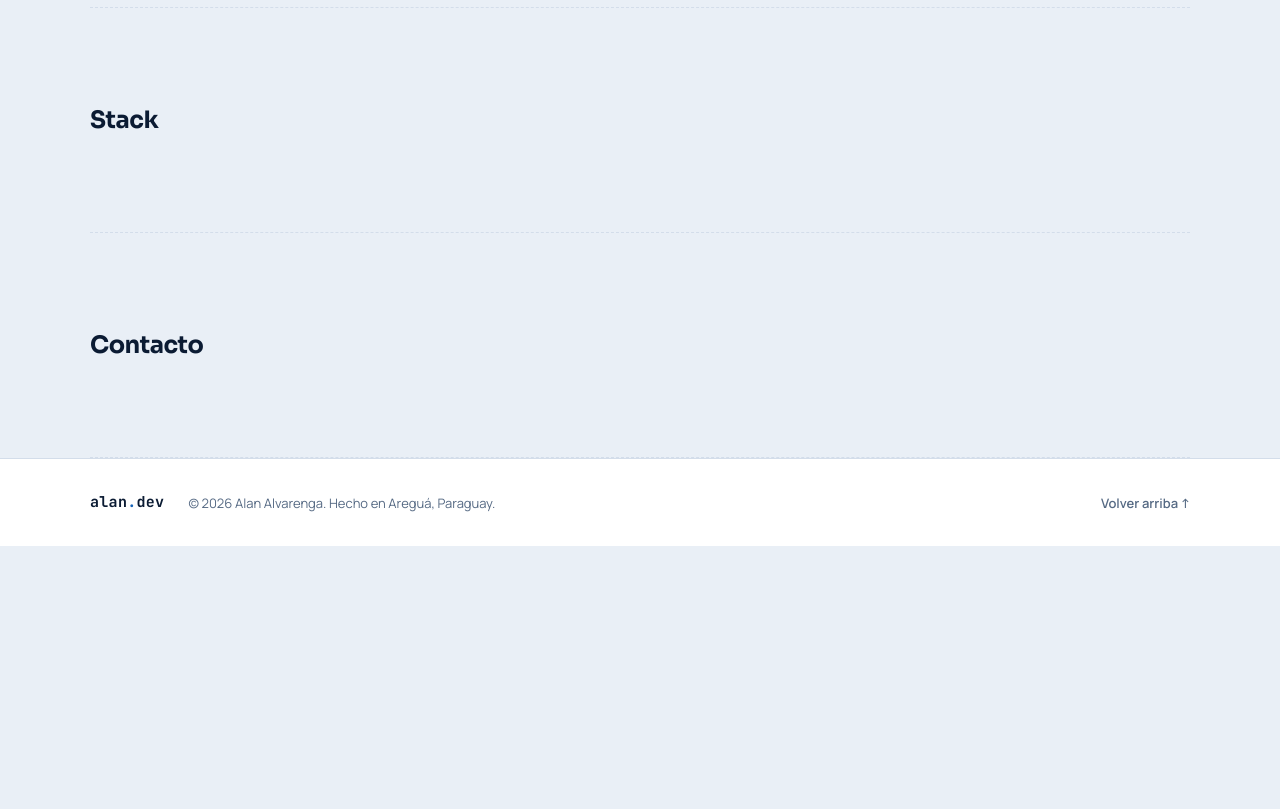
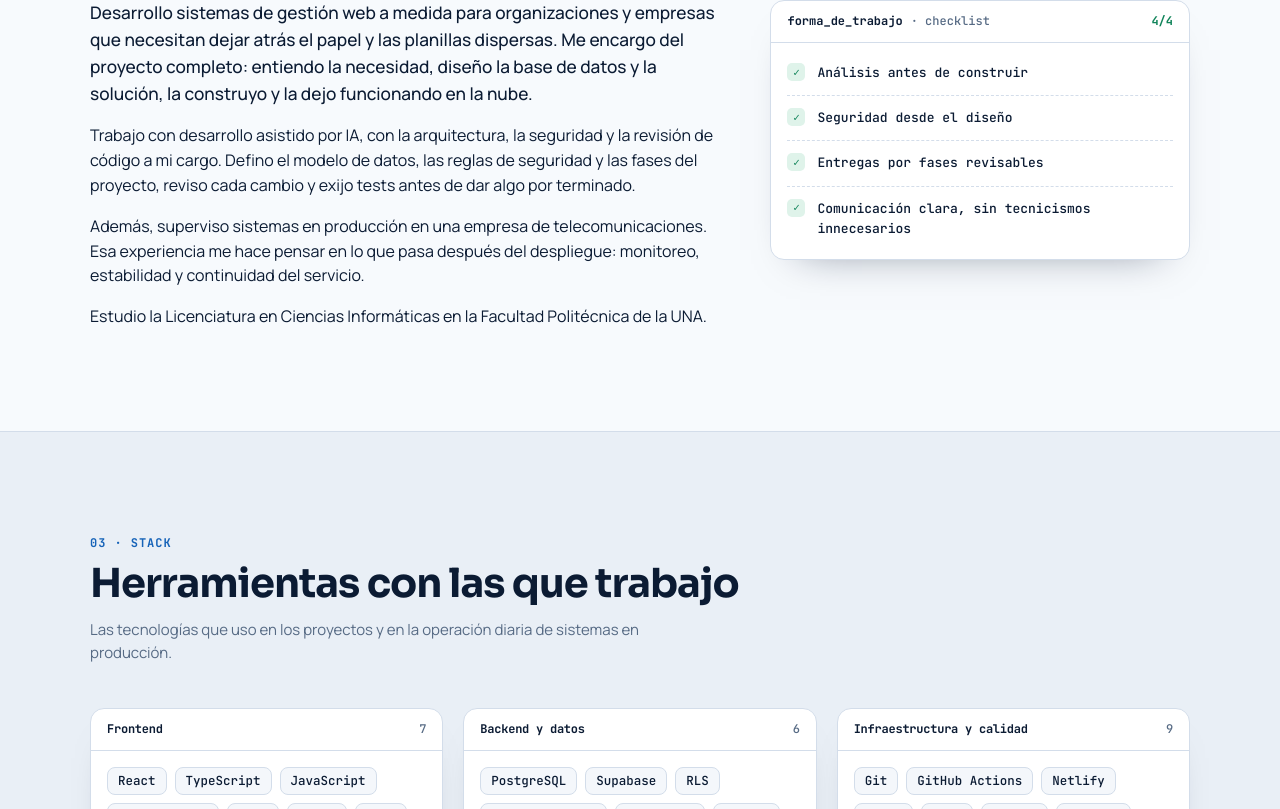
Before and after one commit to Ing-Alan/portafolios-web-alan, a React (Vite) app: page / in a window 1280 px wide. Shown: the part 1671-2480 px from the top of the page. Before the commit the page ends 2217 px from the top, so only its background shows below. Built offline with nearby package versions, Linux system fonts and the light colour scheme.

Commit message:
feat: secciones Sobre mí, Stack, Experiencia y Certificaciones

```diff
--- a/src/pages/Home.tsx
+++ b/src/pages/Home.tsx
@@ -1,24 +1,21 @@
-import { site } from '@/data/site'
 import { Hero } from '@/sections/Hero'
 import { Projects } from '@/sections/Projects'
+import { About } from '@/sections/About'
+import { Stack } from '@/sections/Stack'
+import { Experience } from '@/sections/Experience'
+import { Certifications } from '@/sections/Certifications'
 
 export function Home() {
   return (
     <>
       <Hero />
       <Projects />
-      {/* Marcadores provisorios: se reemplazan por las secciones reales en las próximas etapas */}
-      <div className="container-x">
-        {site.nav.links
-          .filter((l) => l.id !== 'proyectos')
-          .map((l) => (
-            <section key={l.id} id={l.id} aria-labelledby={`${l.id}-title`} className="border-b border-dashed border-rule py-24">
-              <h2 id={`${l.id}-title`} className="text-2xl font-bold">
-                {l.label}
-              </h2>
-            </section>
-          ))}
-      </div>
+      <About />
+      <Stack />
+      <Experience />
+      <Certifications />
+      {/* Provisorio: la sección de contacto real llega en la próxima etapa */}
+      <section id="contacto" aria-label="Contacto" className="container-x py-24" />
     </>
   )
 }
--- /dev/null
+++ b/src/sections/About.tsx
@@ -0,0 +1,47 @@
+import { Section } from '@/components/Section'
+import { Reveal } from '@/components/Reveal'
+import { profile } from '@/data/profile'
+import { aboutSection as t } from '@/data/sections'
+
+export function About() {
+  return (
+    <Section id={t.id} eyebrow={t.eyebrow} title={t.title} tone="hero">
+      <div className="grid items-start gap-[clamp(28px,4vw,56px)] lg:grid-cols-[minmax(0,1.35fr)_minmax(0,.9fr)]">
+        <div className="flex flex-col gap-4">
+          {profile.about.map((p, i) => (
+            <Reveal key={i} delay={i * 0.06}>
+              <p className={`m-0 max-w-[64ch] ${i === 0 ? 'text-[1.08rem] font-medium' : 'text-[1rem]'}`}>{p}</p>
+            </Reveal>
+          ))}
+        </div>
+
+        <Reveal delay={0.1}>
+          <div className="panel">
+            <div className="panel-head">
+              <b>{t.workStyleTitle}</b> · {t.workStyleSubtitle}
+              <span className="ml-auto font-bold text-ok">
+                {profile.workStyle.length}/{profile.workStyle.length}
+              </span>
+            </div>
+            <ul className="m-0 list-none px-4 py-2">
+              {profile.workStyle.map((w) => (
+                <li
+                  key={w}
+                  className="flex items-start gap-3 border-b border-dashed border-rule py-3 font-mono text-[13px] font-medium last:border-b-0"
+                >
+                  <span
+                    aria-hidden="true"
+                    className="grid size-[18px] flex-none place-items-center rounded-[5px] bg-ok-bg text-[11px] font-bold text-ok"
+                  >
+                    ✓
+                  </span>
+                  {w}
+                </li>
+              ))}
+            </ul>
+          </div>
+        </Reveal>
+      </div>
+    </Section>
+  )
+}
--- /dev/null
+++ b/src/sections/Certifications.tsx
@@ -0,0 +1,35 @@
+import { Section } from '@/components/Section'
+import { Reveal } from '@/components/Reveal'
+import { certifications, hasVerificationUrl } from '@/data/certifications'
+import { certificationsSection as t } from '@/data/sections'
+
+export function Certifications() {
+  return (
+    <Section id={t.id} eyebrow={t.eyebrow} title={t.title}>
+      <ul className="m-0 grid list-none gap-4 p-0 sm:grid-cols-2 lg:grid-cols-3">
+        {certifications.map((c, i) => (
+          <Reveal as="li" key={c.name} delay={(i % 3) * 0.06} className="min-w-0">
+            <article className="panel flex h-full flex-col p-[18px]">
+              <p className="m-0 font-mono text-[11.5px] font-semibold uppercase tracking-[0.06em] text-muted">{c.issuer}</p>
+              <h3 className="m-0 mt-2 text-[1.02rem] font-bold leading-snug tracking-[-0.01em]">{c.name}</h3>
+              <div className="mt-auto flex flex-wrap items-center gap-x-4 gap-y-2 pt-4">
+                <span className="font-mono text-[12.5px] text-muted">{c.date}</span>
+                {hasVerificationUrl(c) && (
+                  <a
+                    href={c.url}
+                    target="_blank"
+                    rel="noopener noreferrer"
+                    className="ml-auto rounded text-[13.5px] font-bold text-accent hover:underline"
+                  >
+                    {t.verify}
+                    <span className="sr-only"> {t.newTab}</span>
+                  </a>
+                )}
+              </div>
+            </article>
+          </Reveal>
+        ))}
+      </ul>
+    </Section>
+  )
+}
--- /dev/null
+++ b/src/sections/Experience.tsx
@@ -0,0 +1,63 @@
+import { Section } from '@/components/Section'
+import { Reveal } from '@/components/Reveal'
+import { education, experience } from '@/data/experience'
+import { experienceSection as t } from '@/data/sections'
+
+export function Experience() {
+  return (
+    <Section id={t.id} eyebrow={t.eyebrow} title={t.title} tone="hero">
+      <ol className="relative m-0 max-w-[820px] list-none p-0 before:absolute before:bottom-2 before:left-[7px] before:top-2 before:w-px before:bg-rule">
+        {experience.map((item, i) => (
+          <Reveal as="li" key={`${item.role}-${item.organization}`} delay={i * 0.06} className="relative pb-9 pl-9 last:pb-0">
+            {/* Marcador de la línea de tiempo */}
+            <span
+              aria-hidden="true"
+              className={`absolute left-0 top-[5px] grid size-[15px] place-items-center rounded-full border-2 bg-hero ${
+                item.current ? 'border-ok' : 'border-rule'
+              }`}
+            >
+              {item.current && <span className="dot dot-static size-[5px]" />}
+            </span>
+
+            <div className="flex flex-wrap items-center gap-x-3 gap-y-1">
+              <h3 className="m-0 text-[1.12rem] font-bold tracking-[-0.01em]">{item.role}</h3>
+              {item.current && (
+                <span className="pill">
+                  <span className="dot" aria-hidden="true" />
+                  {t.active}
+                </span>
+              )}
+            </div>
+            <p className="m-0 mt-1 font-semibold">{item.organization}</p>
+            <p className="m-0 mt-1 font-mono text-[12.5px] text-muted">
+              {item.period} · {item.location}
+            </p>
+            {item.highlights.length > 0 && (
+              <ul className="m-0 mt-3 grid list-none gap-1.5 p-0">
+                {item.highlights.map((h) => (
+                  <li key={h} className="flex gap-2.5 text-[14.5px]">
+                    <span aria-hidden="true" className="mt-[9px] h-px w-3 flex-none bg-line" />
+                    {h}
+                  </li>
+                ))}
+              </ul>
+            )}
+          </Reveal>
+        ))}
+
+        {education.map((ed) => (
+          <Reveal as="li" key={ed.degree} className="relative pl-9 pt-9">
+            <span
+              aria-hidden="true"
+              className="absolute left-0 top-[41px] size-[15px] rotate-45 rounded-[3px] border-2 border-accent bg-hero"
+            />
+            <span className="pill pill-neutral">{t.education}</span>
+            <h3 className="m-0 mt-2 text-[1.12rem] font-bold tracking-[-0.01em]">{ed.degree}</h3>
+            <p className="m-0 mt-1 font-semibold">{ed.institution}</p>
+            <p className="m-0 mt-1 font-mono text-[12.5px] text-muted">{ed.status}</p>
+          </Reveal>
+        ))}
+      </ol>
+    </Section>
+  )
+}
--- /dev/null
+++ b/src/sections/Stack.tsx
@@ -0,0 +1,30 @@
+import { Section } from '@/components/Section'
+import { Reveal } from '@/components/Reveal'
+import { stack } from '@/data/stack'
+import { stackSection as t } from '@/data/sections'
+
+export function Stack() {
+  return (
+    <Section id={t.id} eyebrow={t.eyebrow} title={t.title} intro={t.intro}>
+      <div className="grid gap-5 md:grid-cols-3">
+        {stack.map((group, i) => (
+          <Reveal key={group.title} delay={i * 0.08} className="min-w-0">
+            <section aria-labelledby={`stack-${i}`} className="panel h-full">
+              <h3 id={`stack-${i}`} className="panel-head m-0">
+                <b>{group.title}</b>
+                <span className="ml-auto">{group.items.length}</span>
+              </h3>
+              <ul className="m-0 flex list-none flex-wrap gap-2 p-4">
+                {group.items.map((item) => (
+                  <li key={item} className="chip">
+                    {item}
+                  </li>
+                ))}
+              </ul>
+            </section>
+          </Reveal>
+        ))}
+      </div>
+    </Section>
+  )
+}
```
